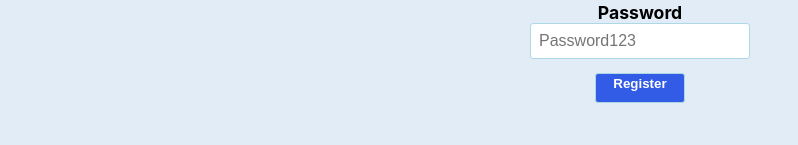
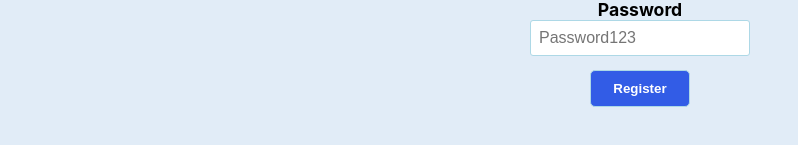
Before and after one commit to fernandogaol/GTPro-app, a React (Create React App) app: page /register in a window 1280 px wide. Shown: the part 467-612 px from the top of the page, without its empty margins (0-798 px from the left). Built offline with nearby package versions, Linux system fonts and the light colour scheme; no server answers.

Commit message:
testing button style

```diff
--- a/src/components/LoginForm/LoginForm.css
+++ b/src/components/LoginForm/LoginForm.css
@@ -37,6 +37,13 @@
   border: 1px solid lightblue;
   display: flex;
   justify-content: center;
+  cursor: pointer;
+}
+.login-error {
+  background: #fff;
+  color: red;
+  padding: 10px;
+  margin: 5px;
 }
 @media screen and (min-width: 480px) {
   .LoginForm input {
--- a/src/components/LoginForm/LoginForm.js
+++ b/src/components/LoginForm/LoginForm.js
@@ -50,7 +50,9 @@ export default class LoginForm extends Component {
     const { error } = this.state;
     return (
       <form className='LoginForm' onSubmit={this.handleSubmitJwtAuth}>
-        <div role='alert'>{error}</div>
+        <div role='alert'>
+          {error && <p className='login-error'>{error}</p>}
+        </div>
         <div className='user_name'>
           <label htmlFor='LoginForm__user_name'>User name:</label>
           <input required name='user_name' id='LoginForm__user_name'></input>
--- a/src/components/RegistrationForm/RegistrationForm.css
+++ b/src/components/RegistrationForm/RegistrationForm.css
@@ -20,11 +20,9 @@
   padding: 2px;
   font-size: 1.1rem;
 }
-.RegistrationForm button {
-  width: 90px;
-  height: 30px;
-  padding: 2px;
-  border-radius: 3px;
+.register-button {
+  padding: 10px 22px;
+  border-radius: 5px;
   outline: none;
   display: flex;
   justify-content: center;
@@ -35,6 +33,7 @@
   border: 1px solid lightblue;
   display: flex;
   justify-content: center;
+  cursor: pointer;
 }
 
 .red {
--- a/src/components/RegistrationForm/RegistrationForm.js
+++ b/src/components/RegistrationForm/RegistrationForm.js
@@ -71,7 +71,9 @@ export default class RegistrationForm extends Component {
             id='RegistrationForm__password'
           ></input>
         </div>
-        <button type='submit'>Register</button>
+        <button className='register-button' type='submit'>
+          Register
+        </button>
       </form>
     );
   }
```
